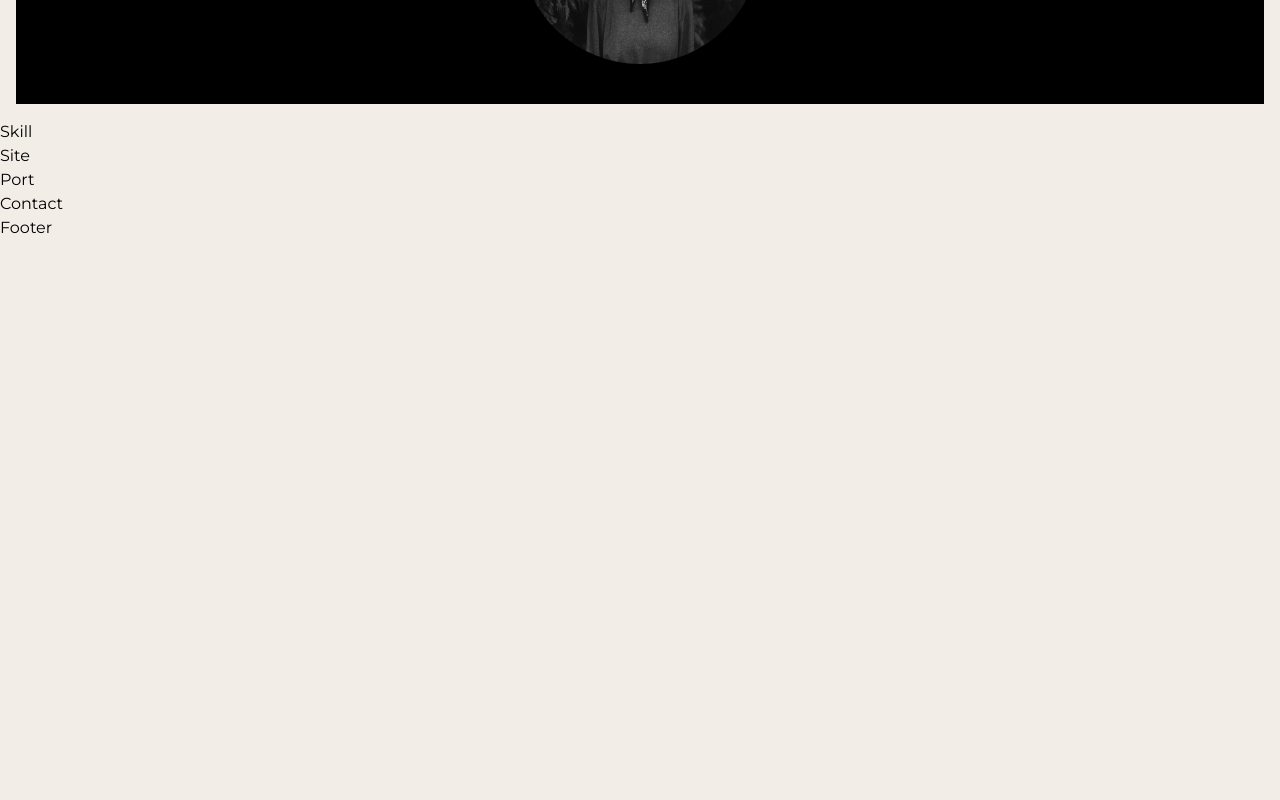
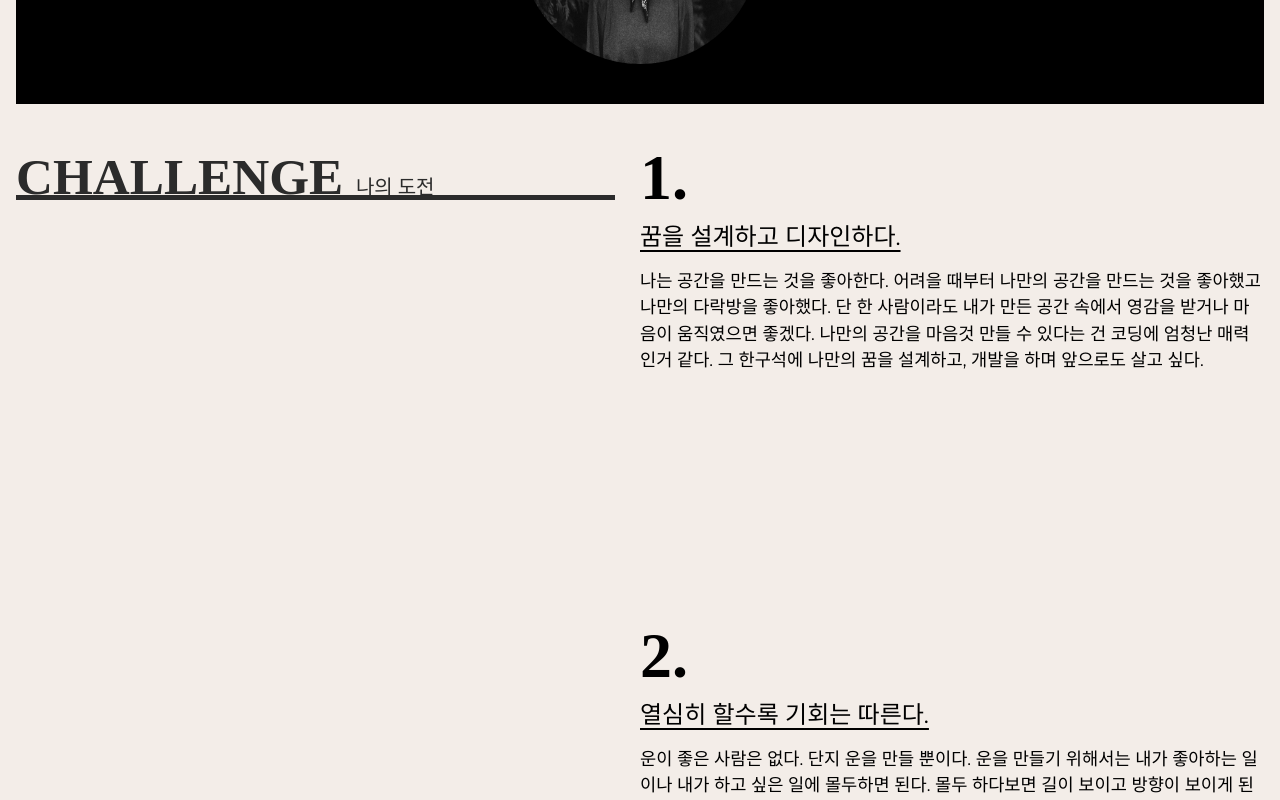
Before and after one commit to pitepan3/Port-next, a Next.js app: page / in a window 1280 px wide. Shown: the part 680-1480 px from the top of the page. Before the commit the page ends 920 px from the top, so only its background shows below. Built offline with nearby package versions, Linux system fonts and the light colour scheme; a small style sheet from the web is missing; a web font is replaced by a local one.

Commit message:
스킬영역 완료

```diff
--- a/src/assets/scss/section/_skill.scss
+++ b/src/assets/scss/section/_skill.scss
@@ -0,0 +1,71 @@
+.slkll__inner {
+  padding: 16px;
+  display: flex;
+  justify-content: space-between;
+
+  @media (max-width: 800px) {
+    flex-direction: column;
+  }
+
+  .skill__title {
+    position: sticky;
+    top: 70px;
+    left: 0;
+    width: 48%;
+    height: 5vw;
+    font-size: 4vw;
+    font-weight: 900;
+    line-height: 1.6;
+    font-family: var(--mainKor-font);
+    text-transform: uppercase;
+    color: var(--black100);
+    border-bottom: 0.4vw solid var(--black100);
+
+    @media (max-width: 800px) {
+      width: 100%;
+      margin-bottom: 10vw;
+      font-size: 30px;
+      height: auto;
+      top: 68px;
+      background-color: var(--mainBg-color);
+    }
+
+    em {
+      font-size: 1.25rem;
+      font-weight: 400;
+      line-height: 2;
+    }
+  }
+
+  .skill__desc {
+    width: 50%;
+
+    @media (max-width: 800px) {
+      width: 100%;
+    }
+
+    span {
+      font-size: 5vw;
+      line-height: 1;
+      font-weight: 900;
+      line-height: 1.3;
+      font-family: var(--mainNum-font);
+
+      @media (max-width: 800px) {
+        font-size: 20vw;
+      }
+    }
+
+    h3 {
+      font-size: 1.5rem;
+      text-decoration: underline;
+      text-underline-position: under;
+      margin-bottom: 1vw;
+    }
+
+    p {
+      margin-bottom: 30vh;
+      font-size: 1.1rem;
+    }
+  }
+}
--- a/src/components/Skill.jsx
+++ b/src/components/Skill.jsx
@@ -1,9 +1,26 @@
-import React from 'react'
+import React from "react";
+
+import { skillText } from "@/constants";
 
 const Skill = () => {
   return (
-    <div>Skill</div>
+    <section id="skill">
+      <div className="slkll__inner">
+        <h2 className="skill__title">
+          challenge <em>나의 도전</em>
+        </h2>
+        <div className="skill__desc">
+          {skillText.map((skill, key) => (
+            <div key={key}>
+              <span>{key + 1}.</span>
+              <h3>{skill.title}</h3>
+              <p>{skill.desc}</p>
+            </div>
+          ))}
+        </div>
+      </div>
+    </section>
   )
 }
 
-export default Skill
+export default Skill;
```
